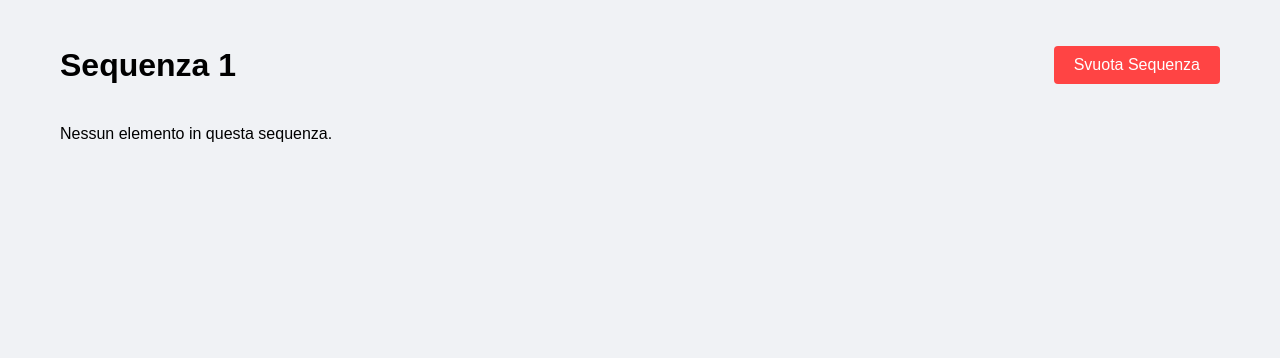
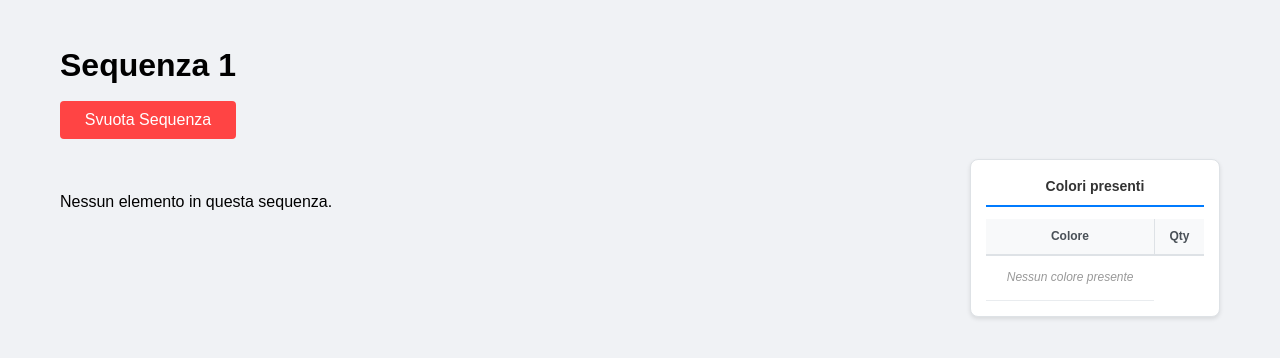
Before and after one commit to therealmrcolor/Programma-Estetica, a Flask app: page /1 in a window 1280 px wide. Shown: the part 74-432 px from the top of the page. Run offline with Flask 3, Linux system fonts and the light colour scheme; data comes from the database, SQL or seed files in the repository; data that the repository does not hold is empty.

Commit message:
tabella riassuntiva x sequenza

```diff
--- a/static/sequence.js
+++ b/static/sequence.js
@@ -24,6 +24,7 @@ async function loadSequenceItems() {
 
         if (!items || items.length === 0) {
             sequenceItemsEl.innerHTML = "<p>Nessun elemento in questa sequenza.</p>";
+            updateColorsRecap([]); // Update colors recap with empty array
             return;
         }
 
@@ -67,10 +68,68 @@ async function loadSequenceItems() {
                 <div class="item-timestamp">Creato: ${new Date(item.timestamp).toLocaleString('it-IT')}</div>
             </div>
         `).join('');
+
+        // Update colors recap
+        updateColorsRecap(items);
     } catch (error) {
         console.error('Error loading sequence items:', error);
         document.getElementById('sequenceItems').innerHTML = "<p>Errore critico nel caricamento degli elementi della sequenza.</p>";
+        updateColorsRecap([]); // Update colors recap with empty array on error
     }
+}
+
+function updateColorsRecap(items) {
+    const colorsListEl = document.getElementById('colorsList');
+
+    // Always start with the header
+    let html = `
+        <div class="colors-header">
+            <div class="colors-header-item">Colore</div>
+            <div class="colors-header-item">Qty</div>
+        </div>
+    `;
+
+    if (!items || items.length === 0) {
+        html += `
+            <div class="colors-empty">
+                <div>Nessun colore presente</div>
+            </div>
+        `;
+        colorsListEl.innerHTML = html;
+        return;
+    }
+
+    // Count colors
+    const colorCounts = {};
+    items.forEach(item => {
+        if (item.colore && item.colore.trim()) {
+            const color = item.colore.trim().toUpperCase();
+            colorCounts[color] = (colorCounts[color] || 0) + 1;
+        }
+    });
+
+    // Sort colors alphabetically
+    const sortedColors = Object.keys(colorCounts).sort();
+
+    if (sortedColors.length === 0) {
+        html += `
+            <div class="colors-empty">
+                <div>Nessun colore presente</div>
+            </div>
+        `;
+        colorsListEl.innerHTML = html;
+        return;
+    }
+
+    // Generate table rows
+    html += sortedColors.map(color => `
+        <div class="color-row">
+            <div class="color-item">${color}</div>
+            <div class="color-count">${colorCounts[color]}</div>
+        </div>
+    `).join('');
+
+    colorsListEl.innerHTML = html;
 }
 window.loadSequenceItems = loadSequenceItems; // Make global for calls from updateItem/deleteItem
 
@@ -85,7 +144,7 @@ async function clearSequence(sequence) {
             const result = await response.json().catch(() => null);
 
             if (response.ok && result && result.success) {
-                loadSequenceItems();
+                loadSequenceItems(); // This will also update the colors recap
             } else {
                 const errorMsg = result ? result.error : 'Errore durante la pulizia della sequenza';
                 alert(errorMsg);
--- a/static/style.css
+++ b/static/style.css
@@ -208,9 +208,151 @@ textarea {
 
 .sequence-header {
     display: flex;
-    justify-content: space-between;
-    align-items: center;
+    justify-content: flex-start;
+    align-items: flex-start;
     margin-bottom: 20px;
+    gap: 20px;
+}
+
+.sequence-header-left {
+    display: flex;
+    flex-direction: column;
+    gap: 10px;
+}
+
+.colors-recap {
+    background-color: white;
+    border-radius: 8px;
+    padding: 15px;
+    box-shadow: 0 2px 4px rgba(0,0,0,0.1);
+    min-width: 200px;
+    border: 1px solid #dee2e6;
+}
+
+.colors-recap h3 {
+    margin: 0 0 12px 0;
+    font-size: 14px;
+    color: #333;
+    text-align: center;
+    border-bottom: 2px solid #007bff;
+    padding-bottom: 8px;
+    font-weight: bold;
+}
+
+.colors-list {
+    display: table;
+    width: 100%;
+    border-collapse: collapse;
+}
+
+.color-row {
+    display: table-row;
+}
+
+.color-item,
+.color-count {
+    display: table-cell;
+    padding: 8px 12px;
+    border-bottom: 1px solid #e9ecef;
+    vertical-align: middle;
+}
+
+.color-item {
+    font-weight: bold;
+    color: #333;
+    font-size: 13px;
+    text-align: left;
+    border-right: 1px solid #e9ecef;
+}
+
+.color-count {
+    background-color: #007bff;
+    color: white;
+    border-radius: 4px;
+    font-size: 11px;
+    font-weight: bold;
+    text-align: center;
+    min-width: 30px;
+    border-right: none;
+}
+
+.colors-empty {
+    display: table-row;
+}
+
+.colors-empty > div {
+    display: table-cell;
+    text-align: center;
+    color: #999;
+    font-style: italic;
+    font-size: 12px;
+    padding: 12px;
+    border-bottom: 1px solid #e9ecef;
+}
+
+/* Header row styling */
+.colors-header {
+    display: table-row;
+    background-color: #f8f9fa;
+}
+
+.colors-header-item {
+    display: table-cell;
+    padding: 8px 12px;
+    font-weight: bold;
+    font-size: 12px;
+    color: #495057;
+    text-align: center;
+    border-bottom: 2px solid #dee2e6;
+    border-right: 1px solid #dee2e6;
+}
+
+.colors-header-item:last-child {
+    border-right: none;
+}
+
+/* Main content layout with sidebar */
+.main-content {
+    display: flex;
+    gap: 20px;
+    align-items: flex-start;
+}
+
+.sequence-items-container {
+    flex: 1;
+    min-width: 0; /* Allow flex item to shrink below its content size */
+}
+
+.colors-recap-sidebar {
+    flex-shrink: 0;
+    width: 250px;
+    position: sticky;
+    top: 20px;
+}
+
+/* Responsive design for main content */
+@media (max-width: 768px) {
+    .main-content {
+        flex-direction: column;
+        gap: 15px;
+    }
+
+    .colors-recap-sidebar {
+        width: 100%;
+        position: static;
+        order: -1; /* Show colors recap above sequence items on mobile */
+    }
+
+    .sequence-header {
+        flex-direction: column;
+        align-items: center;
+        text-align: center;
+    }
+
+    .colors-recap {
+        min-width: auto;
+        max-width: 100%;
+    }
 }
 
 .item-grid {
--- a/templates/sequence.html
+++ b/templates/sequence.html
@@ -20,11 +20,29 @@
 
     <div class="container">
         <div class="sequence-header">
-            <h1>Sequenza {{ seq_num }}</h1>
-            <button onclick="clearSequence({{ seq_num }})" class="clear-btn">Svuota Sequenza</button>
+            <div class="sequence-header-left">
+                <h1>Sequenza {{ seq_num }}</h1>
+                <button onclick="clearSequence({{ seq_num }})" class="clear-btn">Svuota Sequenza</button>
+            </div>
         </div>
 
-        <div id="sequenceItems" class="sequence-items-container"></div>
+        <div class="main-content">
+            <div id="sequenceItems" class="sequence-items-container"></div>
+            <div class="colors-recap-sidebar">
+                <div class="colors-recap">
+                    <h3>Colori presenti</h3>
+                    <div id="colorsList" class="colors-list">
+                        <div class="colors-header">
+                            <div class="colors-header-item">Colore</div>
+                            <div class="colors-header-item">Qty</div>
+                        </div>
+                        <div class="colors-empty">
+                            <div>Nessun colore presente</div>
+                        </div>
+                    </div>
+                </div>
+            </div>
+        </div>
     </div>
 
     <!-- Edit Modal -->
```
